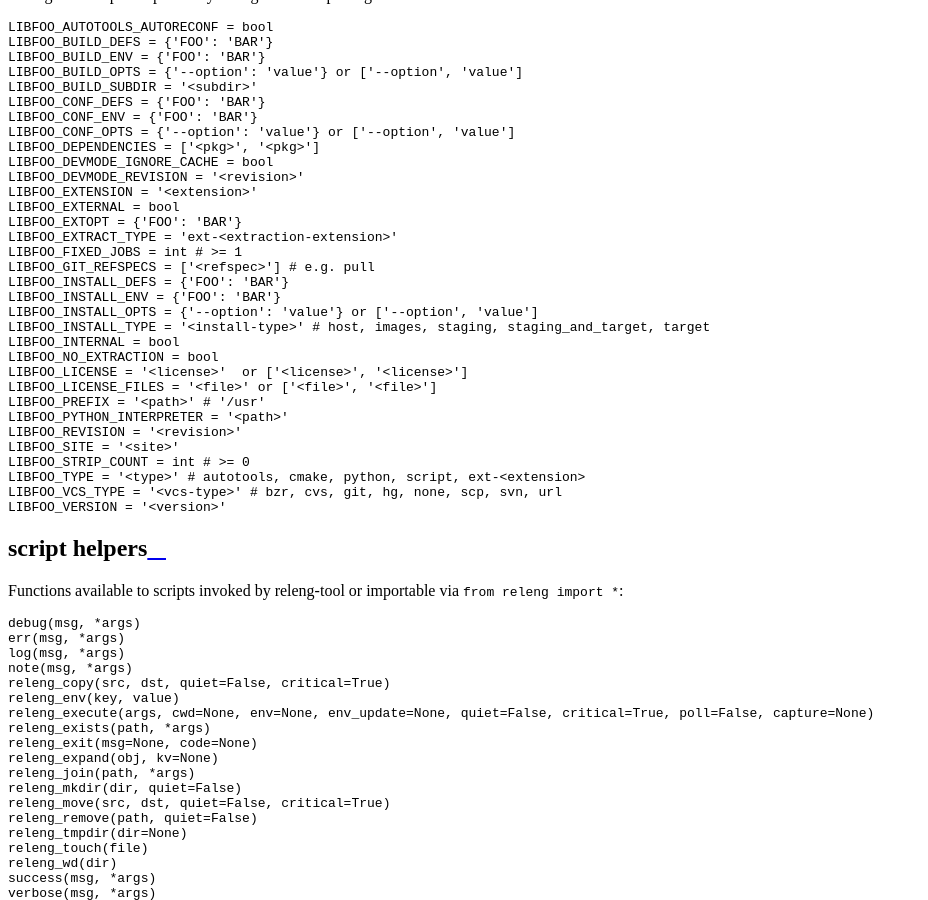
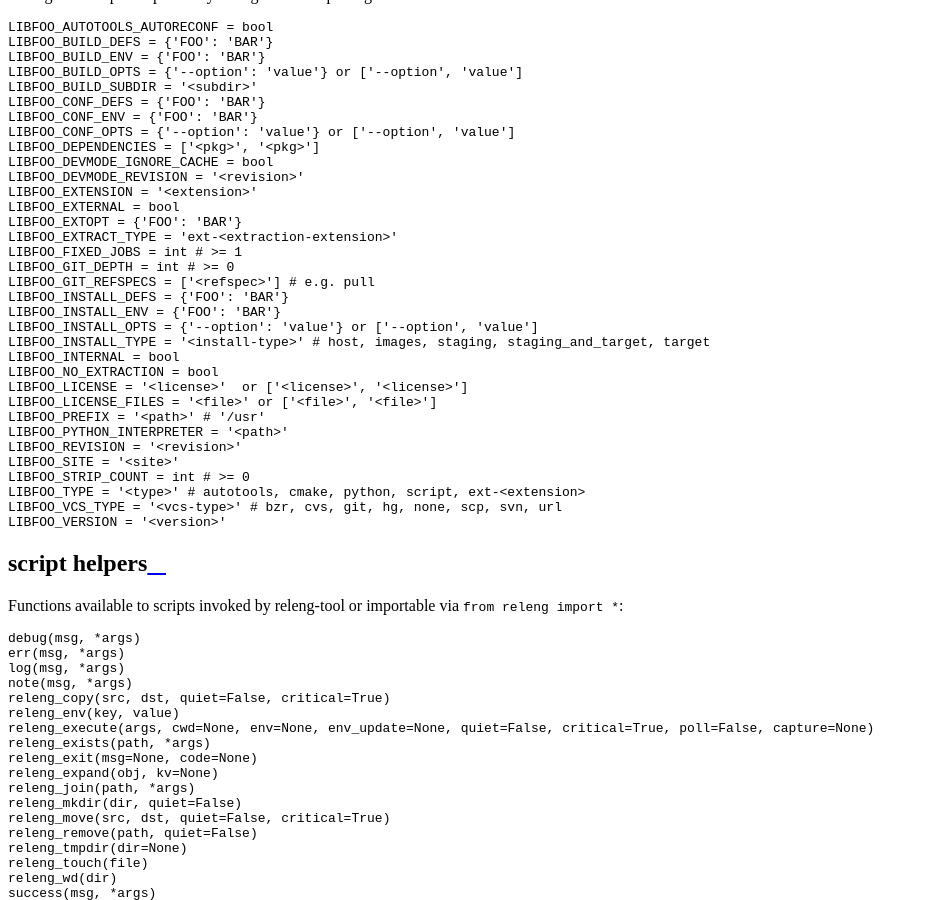
Before and after one commit to releng-tool/releng-tool, a Sphinx documentation site: the page built from Documentation/annex-a.rst, in a window 1280 px wide and 900 px high, scrolled down 1893 px. Shown: the whole window, without its empty margins (0-928 px from the left). Built offline with Sphinx 7.4.7 and the Read the Docs theme 2.0.0, drawn with Linux system fonts in a browser that asks for light colours.

Commit message:
Documentation: adding new git depth configuration
Adding the newly added configuration `LIBFOO_GIT_DEPTH` to the
developer's guide document.

Signed-off-by: James Knight <james.d.knight@live.com>

```diff
--- a/Documentation/annex-a.rst
+++ b/Documentation/annex-a.rst
@@ -89,6 +89,7 @@ Configuration options parsed by releng-tool for a package definition:
    LIBFOO_EXTOPT = {'FOO': 'BAR'}
    LIBFOO_EXTRACT_TYPE = 'ext-<extraction-extension>'
    LIBFOO_FIXED_JOBS = int # >= 1
+   LIBFOO_GIT_DEPTH = int # >= 0
    LIBFOO_GIT_REFSPECS = ['<refspec>'] # e.g. pull
    LIBFOO_INSTALL_DEFS = {'FOO': 'BAR'}
    LIBFOO_INSTALL_ENV = {'FOO': 'BAR'}
```
Also changed, not shown: 1 other file.
